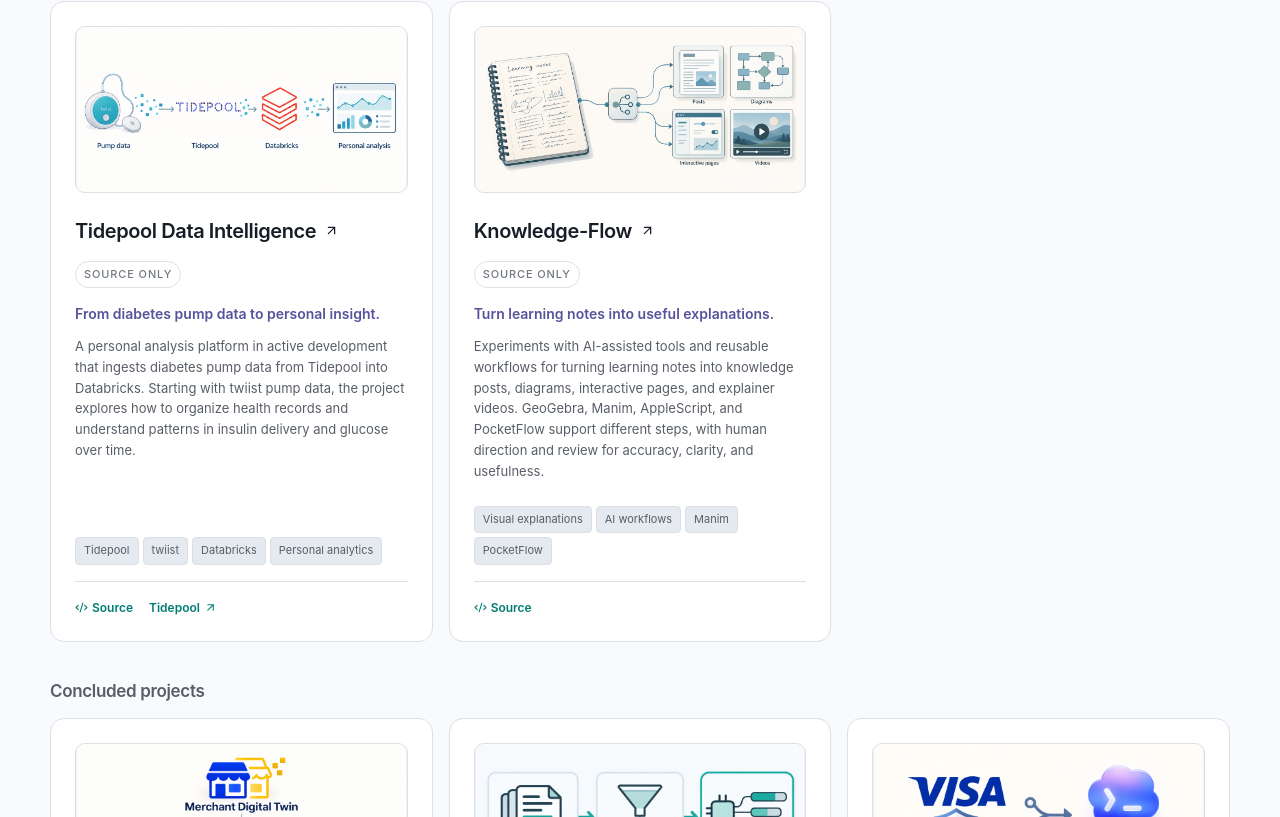
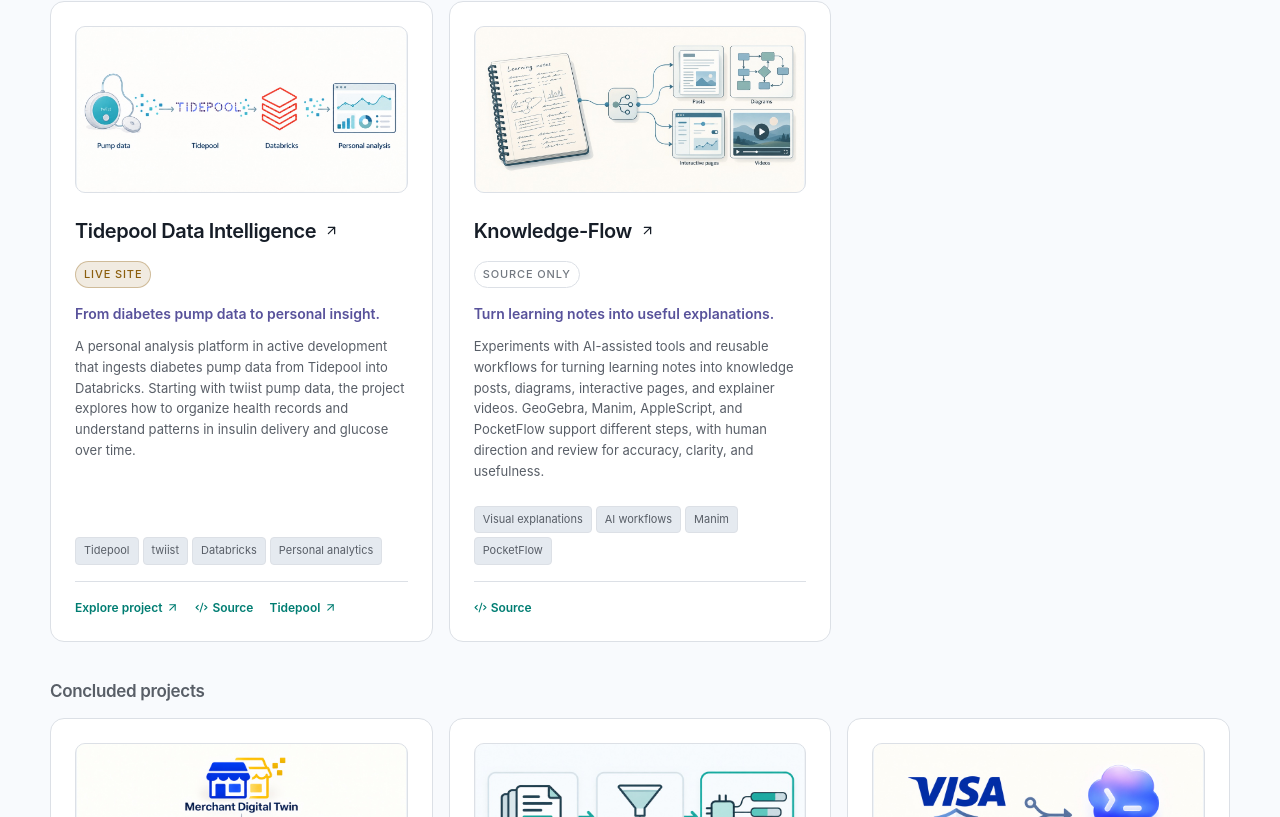
Before and after one commit to Lily-Feng/Lily-Feng.github.io, a React (Vite) app: page /work in a window 1280 px wide. Shown: the part 425-1242 px from the top of the page. Built offline with nearby package versions, Linux system fonts and the light colour scheme.

Commit message:
Tidepool link update

```diff
--- a/src/components/BootTerminal.tsx
+++ b/src/components/BootTerminal.tsx
@@ -41,9 +41,9 @@
     { kind: "head", text: "active open source", tone: "work" },
     ...activeProjects.map((repo): Line => ({
       kind: "entry",
-      href: repo.repoUrl,
+      href: repo.siteUrl ?? repo.repoUrl,
       label: repo.name,
-      meta: "GitHub",
+      meta: repo.siteUrl ? "Project site" : "GitHub",
       tone: "work",
     })),
     { kind: "head", text: "active learning", tone: "learning" },
--- a/src/components/RepoCard.tsx
+++ b/src/components/RepoCard.tsx
@@ -52,7 +52,7 @@
           {repo.articlePath && <Link to={repo.articlePath}>Read the notebook <ArrowUpRight size={13} aria-hidden="true" /></Link>}
           {repo.siteUrl && (
             <a href={repo.siteUrl} target="_blank" rel="noreferrer">
-              Play Demo <ArrowUpRight size={13} aria-hidden="true" />
+              {repo.siteLabel ?? "Play Demo"} <ArrowUpRight size={13} aria-hidden="true" />
             </a>
           )}
           {repo.repoUrl && (
--- a/src/data/work.ts
+++ b/src/data/work.ts
@@ -19,6 +19,7 @@
   repoUrl?: string;
   reference?: { label: string; url: string };
   siteUrl?: string;
+  siteLabel?: string;
   articlePath?: string;
   cover?: string;
   coverAlt?: string;
@@ -102,8 +103,10 @@
         description:
           "A personal analysis platform in active development that ingests diabetes pump data from Tidepool into Databricks. Starting with twiist pump data, the project explores how to organize health records and understand patterns in insulin delivery and glucose over time.",
         topics: ["Tidepool", "twiist", "Databricks", "Personal analytics"],
-        status: "repo",
+        status: "live",
         repoUrl: "https://github.com/Lily-Feng/Tidepool-data-intelligence",
+        siteUrl: "https://lily-feng.github.io/Tidepool-data-intelligence/",
+        siteLabel: "Explore project",
         reference: { label: "Tidepool", url: "https://www.tidepool.org/" },
         cover: "/images/work/tidepool-data-intelligence.jpg",
         coverAlt: "Diabetes pump data flows through Tidepool into Databricks for personal analysis",
```
